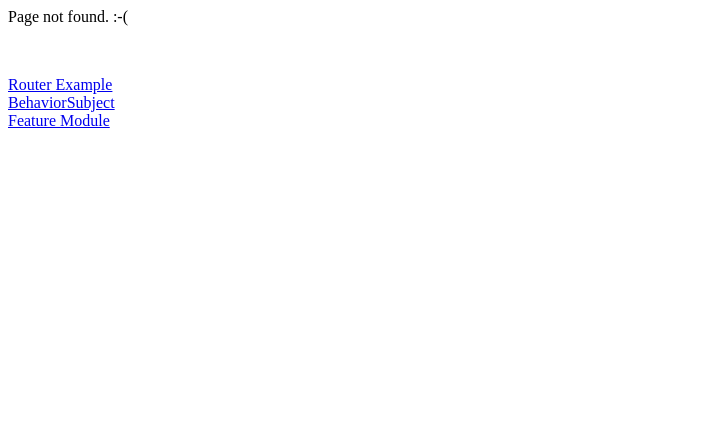
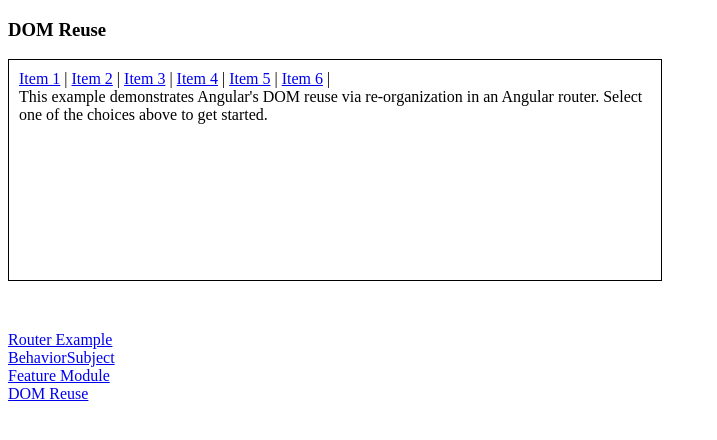
Before and after one commit to kalexmills/angular-examples, an Angular app: page /dom-reuse in a window 1280 px wide. Before the commit this address had no page. Shown: the top 440 px of the page, without its empty margins (0-717 px from the left). Built offline with nearby package versions, Linux system fonts and the light colour scheme.

Commit message:
feat: added dom reuse example using router.

```diff
--- a/src/app/app.component.ts
+++ b/src/app/app.component.ts
@@ -19,6 +19,10 @@ export class AppComponent {
     {
       link: 'feature-module',
       title: 'Feature Module'
+    },
+    {
+      link: 'dom-reuse',
+      title: 'DOM Reuse'
     }
   ];
 
--- a/src/app/app.module.ts
+++ b/src/app/app.module.ts
@@ -17,6 +17,7 @@ import { ListenerComponent } from './behavior-subject/listener/listener.componen
 import { SenderComponent } from './behavior-subject/sender/sender.component';
 import {EventBusService} from './behavior-subject/event-bus.service';
 import {FeatureModuleModule} from './feature-module/feature-module.module';
+import {DomReuseModule} from './dom-reuse/dom-reuse.module';
 
 
 @NgModule({
@@ -25,6 +26,7 @@ import {FeatureModuleModule} from './feature-module/feature-module.module';
     HttpClientModule,
     FormsModule,
     FeatureModuleModule,
+    DomReuseModule,
     AppRoutingModule,    // AppRoutingModule must come AFTER all feature modules. The order of imports can affect the order of routing.
   ],
   declarations: [
--- /dev/null
+++ b/src/app/dom-reuse/dom-reuse/dom-reuse.component.html
@@ -0,0 +1,4 @@
+<div>
+  <h3>DOM Reuse</h3>
+  <router-outlet></router-outlet>
+</div>
--- /dev/null
+++ b/src/app/dom-reuse/dom-reuse/dom-reuse.component.ts
@@ -0,0 +1,14 @@
+import { Component, OnInit } from '@angular/core';
+
+@Component({
+  selector: 'app-dom-reuse',
+  templateUrl: './dom-reuse.component.html'
+})
+export class DomReuseComponent implements OnInit {
+
+  constructor() { }
+
+  ngOnInit() {
+  }
+
+}
--- /dev/null
+++ b/src/app/dom-reuse/reuse-detail/reuse-detail.component.html
@@ -0,0 +1,3 @@
+<div>
+  <h1>{{ url }}</h1>
+</div>
--- /dev/null
+++ b/src/app/dom-reuse/reuse-detail/reuse-detail.component.ts
@@ -0,0 +1,19 @@
+import { Component, OnInit } from '@angular/core';
+import {ActivatedRoute, UrlSegment} from '@angular/router';
+
+@Component({
+  selector: 'app-reuse-detail',
+  templateUrl: './reuse-detail.component.html',
+})
+export class ReuseDetailComponent implements OnInit {
+
+  url: string;
+
+  constructor(private ar: ActivatedRoute) { }
+
+  ngOnInit() {
+    this.ar.url.subscribe((url: UrlSegment[]) => {
+      this.url = url.toString();
+    });
+  }
+}
--- /dev/null
+++ b/src/app/dom-reuse/reuse-home/reuse-home.component.html
@@ -0,0 +1,4 @@
+<div>
+  This example demonstrates Angular's DOM reuse via re-organization in an Angular router. Select one of the choices
+  above to get started.
+</div>
--- /dev/null
+++ b/src/app/dom-reuse/reuse-home/reuse-home.component.ts
@@ -0,0 +1,14 @@
+import { Component, OnInit } from '@angular/core';
+
+@Component({
+  selector: 'app-reuse-home',
+  templateUrl: './reuse-home.component.html',
+})
+export class ReuseHomeComponent implements OnInit {
+
+  constructor() { }
+
+  ngOnInit() {
+  }
+
+}
--- /dev/null
+++ b/src/app/dom-reuse/reuse-list/reuse-list.component.html
@@ -0,0 +1,6 @@
+<div style="border: 1px solid black; width: 50%; min-height: 200px; padding: 10px">
+  <ng-container *ngFor="let item of items">
+    <span><a [routerLink]="item.link">{{ item.contents }}</a>&nbsp;|&nbsp;</span>
+  </ng-container>
+  <router-outlet></router-outlet>
+</div>
--- /dev/null
+++ b/src/app/dom-reuse/reuse-list/reuse-list.component.ts
@@ -0,0 +1,20 @@
+import { Component, OnInit } from '@angular/core';
+
+@Component({
+  selector: 'app-reuse-list',
+  templateUrl: './reuse-list.component.html',
+})
+export class ReuseListComponent implements OnInit {
+  public items = [
+    { link: '1', contents: 'Item 1' },
+    { link: '2', contents: 'Item 2' },
+    { link: '3', contents: 'Item 3' },
+    { link: '4', contents: 'Item 4' },
+    { link: '5', contents: 'Item 5' },
+    { link: '6', contents: 'Item 6' },
+  ];
+
+  constructor() { }
+
+  ngOnInit() { }
+}
```
Also changed, not shown: src/app/dom-reuse/dom-reuse-routing.module.ts (added, +43 -0 lines), src/app/dom-reuse/dom-reuse.module.ts (added, +21 -0 lines).
